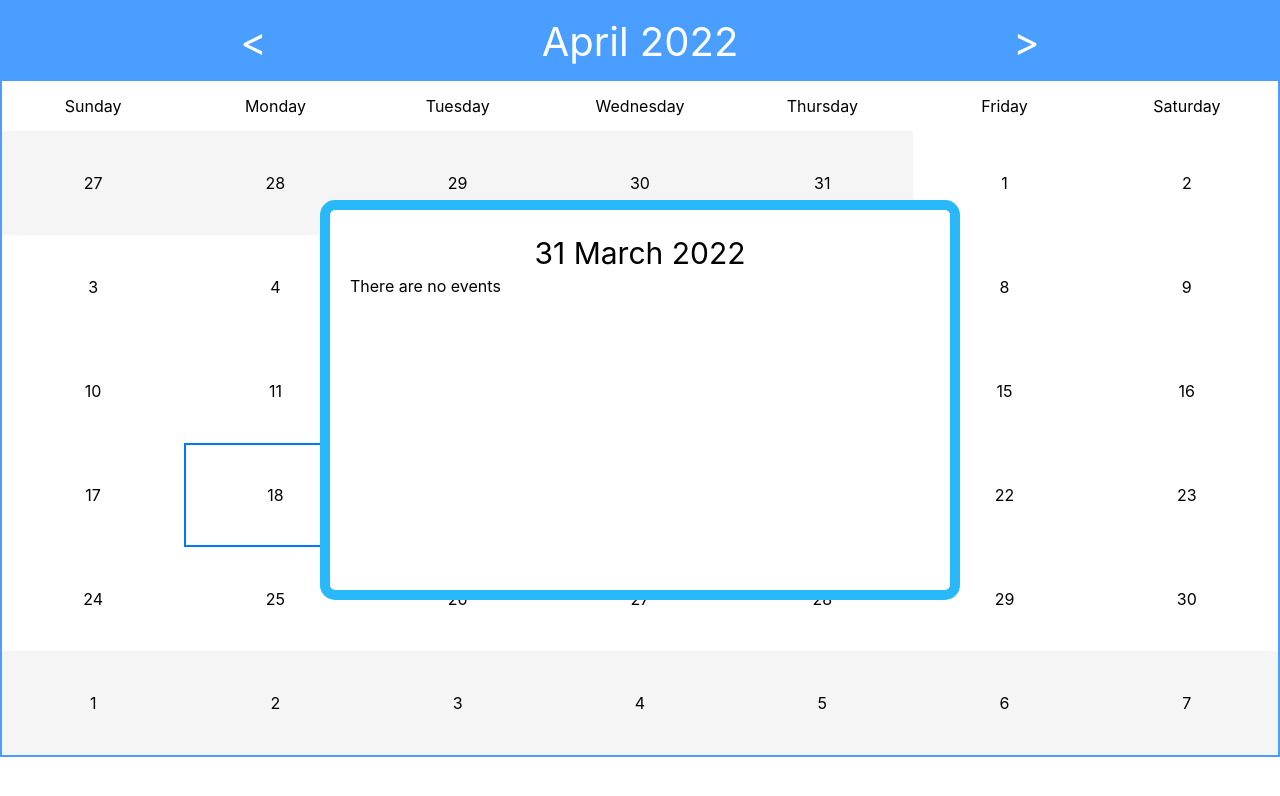
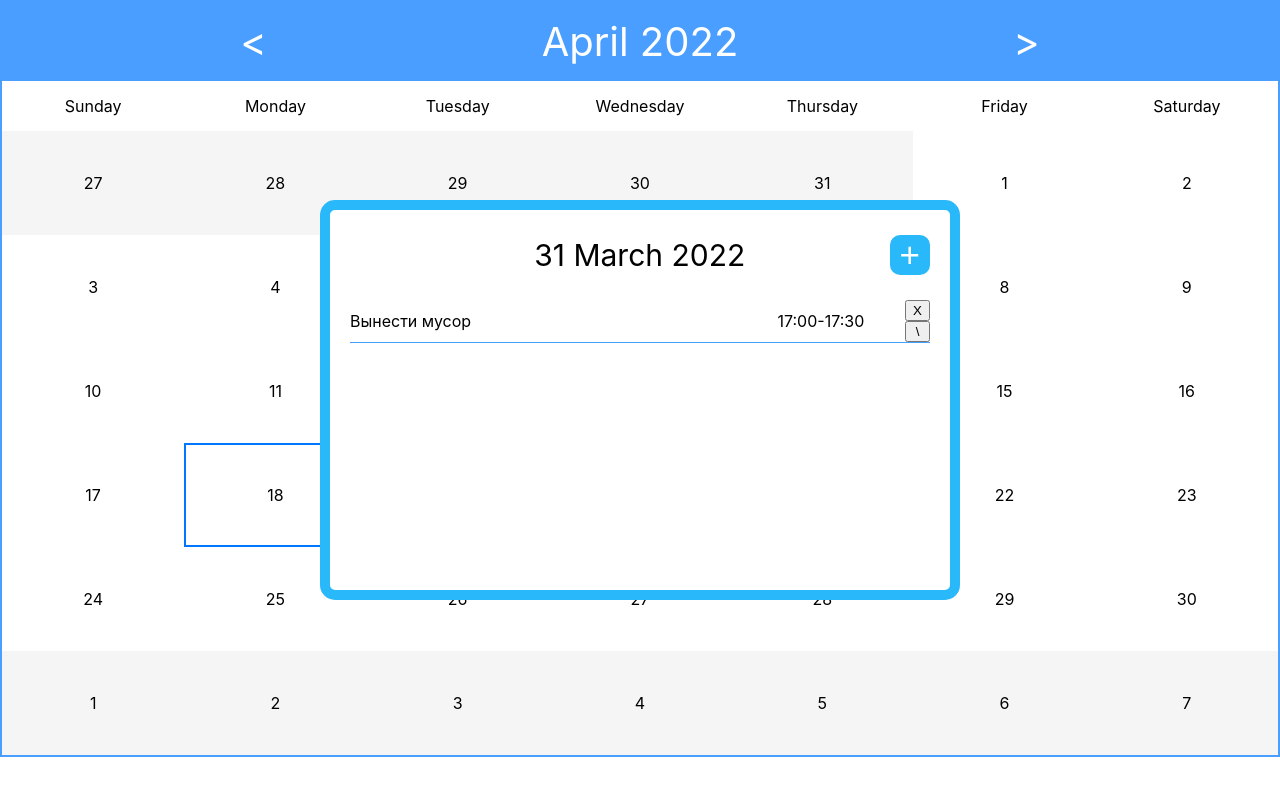
Before and after one commit to Tasty63/calendar-app, a React (Create React App) app: page / in a window 1280 px wide. Both pictures are taken after a click on the element "31". Shown: the top 796 px of the page. Built offline with nearby package versions, Linux system fonts and the light colour scheme.

Commit message:
feat: make adding dayEvents

```diff
--- a/package.json
+++ b/package.json
@@ -16,6 +16,7 @@
     "react-dom": "^18.0.0",
     "react-redux": "^7.2.8",
     "react-scripts": "5.0.1",
+    "react-time-picker": "^4.5.0",
     "typescript": "~4.1.5"
   },
   "scripts": {
@@ -40,6 +41,7 @@
     ]
   },
   "devDependencies": {
+    "@types/react-time-picker": "^4.0.2",
     "sass": "^1.50.0"
   }
 }
--- a/src/components/CalendarDay/CalendarDay.tsx
+++ b/src/components/CalendarDay/CalendarDay.tsx
@@ -7,7 +7,10 @@ import './CalendarDay.scss';
 
 function CalendarDay({ date, isFromCurrentMonth }: CalendarDayProps) {
   const [isModalActive, setModalActive] = useState(false);
-  const events = useAppSelector((state) => state.events.filter((event) => event.day === date.toDateString()));
+  const dayEvents = useAppSelector((state) =>
+    state.dayEvents.filter((dayEvent) => dayEvent.day === date.toDateString())
+  );
+
   const isToday = (date: Date) => date.toDateString() === new Date().toDateString();
 
   const dayClassName = isFromCurrentMonth
@@ -22,7 +25,7 @@ function CalendarDay({ date, isFromCurrentMonth }: CalendarDayProps) {
         {date.getDate()}
       </div>
       <Modal isActive={isModalActive} setActive={setModalActive}>
-        <EventList date={date} events={events} />
+        <EventList date={date} dayEvents={dayEvents} />
       </Modal>
     </>
   );
--- a/src/components/DayEvent/DayEvent.tsx
+++ b/src/components/DayEvent/DayEvent.tsx
@@ -5,16 +5,15 @@ import { DayEventProps } from '../../types/calendar-types';
 import Modal from '../Modal/Modal';
 import './DayEvent.scss';
 
-function DayEvent({ id, title, day, time, description, participants }: DayEventProps) {
+function DayEvent({ id, title, day, startTime, endTime, description, participants }: DayEventProps) {
   const disptach = useAppDispatch();
-  const [isActive, setActive] = useState(false);
+  const [isModalActive, setModalActive] = useState(false);
 
   return (
     <>
-      <div className="day-event" onClick={() => setActive(true)}>
+      <div className="day-event" onClick={() => setModalActive(true)}>
         <div className="day-event__title">{title}</div>
-        <div className="day-event__time">{time}</div>
-
+        <div className="day-event__time">{`${startTime}-${endTime}`}</div>
         <div className="day-event__panel">
           <button className="day-event__button-delete" onClick={() => disptach(remove(id))}>
             X
@@ -22,12 +21,11 @@ function DayEvent({ id, title, day, time, description, participants }: DayEventP
           <button className="day-event__button-update">\</button>
         </div>
       </div>
-      <Modal isActive={isActive} setActive={setActive}>
-        <div className="div">{title}</div>
-        <div className="div">{description}</div>
-        <div className="div">{participants}</div>
-        <div className="div">{}</div>
-        <div className="div">{}</div>
+      <Modal isActive={isModalActive} setActive={setModalActive}>
+        <div className="div">Title: {title}</div>
+        <div className="div">{`Time: ${startTime}-${endTime}`}</div>
+        <div className="div">Description: {description}</div>
+        <div className="div">Participants: {participants}</div>
       </Modal>
     </>
   );
--- /dev/null
+++ b/src/components/EventForm/EventForm.tsx
@@ -0,0 +1,81 @@
+import React, { useState } from 'react';
+import TimePicker, { TimePickerValue } from 'react-time-picker';
+import { useAppDispatch } from '../../redux/hooks';
+import { add } from '../../redux/reducers/eventSlice';
+import { EventFormProps } from '../../types/calendar-types';
+import './EventForm.scss';
+
+function EventForm({ date, setModalActive }: EventFormProps) {
+  const [title, setTitle] = useState('');
+  const [description, setDescription] = useState('');
+  const [startTime, setStartTime] = useState<TimePickerValue>('8:00');
+  const [endTime, setEndTime] = useState<TimePickerValue>('8:00');
+
+  const dispatch = useAppDispatch();
+
+  const handleSubmit = (event: React.SyntheticEvent) => {
+    event.preventDefault();
+    dispatch(
+      add({
+        id: new Date().getMilliseconds(),
+        day: date.toDateString(),
+        title,
+        description,
+        startTime,
+        endTime,
+        participants: [''],
+      })
+    );
+    setModalActive(false);
+  };
+
+  return (
+    <form className="event-form" onSubmit={handleSubmit}>
+      <div className="event-form__inputs">
+        <div className="event-form__field">
+          <label htmlFor="" className="event-form__label">
+            Event Title
+          </label>
+          <input
+            type="text"
+            className="event-form__input"
+            value={title}
+            onChange={(event) => setTitle(event.target.value)}
+          />
+        </div>
+        <div className="event-form__field">
+          <label htmlFor="" className="event-form__label">
+            Event Time
+          </label>
+          <TimePicker disableClock value={startTime} onChange={setStartTime} />
+          -
+          <TimePicker disableClock value={endTime} onChange={setEndTime} />
+        </div>
+        <div className="event-form__field">
+          <label htmlFor="" className="event-form__label">
+            Event Description
+          </label>
+          <textarea
+            name=""
+            id=""
+            cols={20}
+            rows={2}
+            value={description}
+            onChange={(event) => setDescription(event.target.value)}
+          ></textarea>
+        </div>
+        <div className="event-form__field">
+          <label htmlFor="" className="event-form__label">
+            Add Event Participants
+          </label>
+          <input type="text" className="event-form__input" />
+        </div>
+      </div>
+      <button type="submit" className="event-form__button-submit">
+        Добавить
+      </button>
+    </form>
+  );
+}
+
+export default EventForm;
--- a/src/components/EventList/EventList.scss
+++ b/src/components/EventList/EventList.scss
@@ -13,10 +13,32 @@
     font-size: 30px;
     padding: 5px 0;
     box-sizing: border-box;
+    display: flex;
+    justify-content: center;
+    align-items: center;
   }
 
   &__day {
+    flex: 1 1 auto;
     display: flex;
     justify-content: center;
+    margin-left: 40px;
+  }
+
+  &__button-add {
+    display: flex;
+    flex: 0 0 0;
+    border-radius: 25%;
+    padding: 0 10px;
+    font-size: 35px;
+    color: white;
+    border: none;
+    background: $calendar-secondary-color;
+    transition: transform 0.3s;
+
+    &:hover {
+      transform: scale(1.1);
+      cursor: pointer;
+    }
   }
 }
--- a/src/components/EventList/EventList.tsx
+++ b/src/components/EventList/EventList.tsx
@@ -1,23 +1,32 @@
-import React from 'react';
+import React, { useState } from 'react';
 import { months, noEventsText } from '../../config/constants';
 import { EventListProps } from '../../types/calendar-types';
 import DayEvent from '../DayEvent/DayEvent';
+import EventForm from '../EventForm/EventForm';
+import Modal from '../Modal/Modal';
 import './EventList.scss';
 
-function EventList({ date, events }: EventListProps) {
+function EventList({ date, dayEvents }: EventListProps) {
+  const [isModalActive, setModalActive] = useState(false);
+
   return (
+    <>
       <div className="event-list">
         <div className="event-list__header">
           <div className="event-list__day">{`${date.getDate()} ${months[date.getMonth()]} ${date.getFullYear()}`}</div>
+          <button className="event-list__button-add" onClick={() => setModalActive(true)}>
+            +
+          </button>
         </div>
         <div className="event-list__body">
-        {events.length
-          ? events.map((event) => (
+          {dayEvents.length
+            ? dayEvents.map((event) => (
                 <DayEvent
                   id={event.id}
                   day={event.day}
                   title={event.title}
-                time={event.time}
+                  startTime={event.startTime}
+                  endTime={event.endTime}
                   description={event.description}
                   participants={event.participants}
                   key={event.id}
@@ -26,6 +35,10 @@ function EventList({ date, events }: EventListProps) {
             : noEventsText}
         </div>
       </div>
+      <Modal isActive={isModalActive} setActive={setModalActive}>
+        <EventForm setModalActive={setModalActive} date={date} />
+      </Modal>
+    </>
   );
 }
 
--- a/src/redux/reducers/eventSlice.ts
+++ b/src/redux/reducers/eventSlice.ts
@@ -8,52 +8,59 @@ const initialState: DayEventProps[] = [
     title: 'Сходить в магазин',
     description: 'Купить: яйца, молоко, хлеб',
     participants: ['Пётр'],
-    time: '17:00 - 17:30',
+    startTime: '17:00',
+    endTime: '17:30',
   },
   {
     id: 2,
     day: 'Thu Apr 21 2022',
     title: 'Вынести мусор',
-    description: '',
-    participants: ['Пётр'],
-    time: '17:30 - 17:35',
+    description: 'lorem',
+    participants: ['Пётр, Алексей, Александр'],
+    startTime: '17:00',
+    endTime: '17:30',
   },
   {
-    id: 2,
+    id: 3,
+    day: 'Thu Apr 21 2022',
+    title: 'Вынести мусор',
+    description: `Lorem ipsum dolor sit amet consectetur adipisicing elit. Asperiores optio sed natus voluptas. Eaque voluptatum
+    fugiat explicabo. Dolores sed, maiores rem id, ut molestiae nesciunt, corporis maxime tempore ea recusandae.`,
+    participants: ['Пётр'],
+    startTime: '17:00',
+    endTime: '17:30',
+  },
+  {
+    id: 4,
     day: 'Thu Apr 21 2022',
     title: 'Вынести мусор',
     description: '',
     participants: ['Пётр'],
-    time: '17:30 - 17:35',
+    startTime: '17:00',
+    endTime: '17:30',
   },
   {
-    id: 2,
+    id: 5,
     day: 'Thu Apr 21 2022',
     title: 'Вынести мусор',
     description: '',
     participants: ['Пётр'],
-    time: '17:30 - 17:35',
+    startTime: '17:00',
+    endTime: '17:30',
   },
   {
-    id: 2,
-    day: 'Thu Apr 21 2022',
+    id: 6,
+    day: 'Thu Mar 31 2022',
     title: 'Вынести мусор',
     description: '',
     participants: ['Пётр'],
-    time: '17:30 - 17:35',
-  },
-  {
-    id: 2,
-    day: 'Thu Apr 21 2022',
-    title: 'Вынести мусор',
-    description: '',
-    participants: ['Пётр'],
-    time: '17:30 - 17:35',
+    startTime: '17:00',
+    endTime: '17:30',
   },
 ];
 
 export const eventSlice = createSlice({
-  name: 'event',
+  name: 'dayEvent',
   initialState,
   reducers: {
     add: (state, action: PayloadAction<DayEventProps>) => {
@@ -63,9 +70,7 @@ export const eventSlice = createSlice({
       return state.filter((event) => event.id !== action.payload);
     },
     update: (state, action: PayloadAction<DayEventProps>) => {
-      return state.map((event) => {
-        return event.id === action.payload.id ? action.payload : event;
-      });
+      return state.map((event) => (event.id === action.payload.id ? action.payload : event));
     },
   },
 });
--- a/src/redux/store.ts
+++ b/src/redux/store.ts
@@ -3,7 +3,7 @@ import eventReducer from './reducers/eventSlice';
 
 export const store = configureStore({
   reducer: {
-    events: eventReducer,
+    dayEvents: eventReducer,
   },
 });
 
```
Also changed, not shown: src/components/Calendar/Calendar.tsx (+8 -8 lines), src/types/calendar-types.ts (+9 -2 lines), src/components/EventForm/EventForm.scss (added), 1 other file (tests, documents, lock files or other folders). Lines whose indentation alone changed are shown as unchanged.
